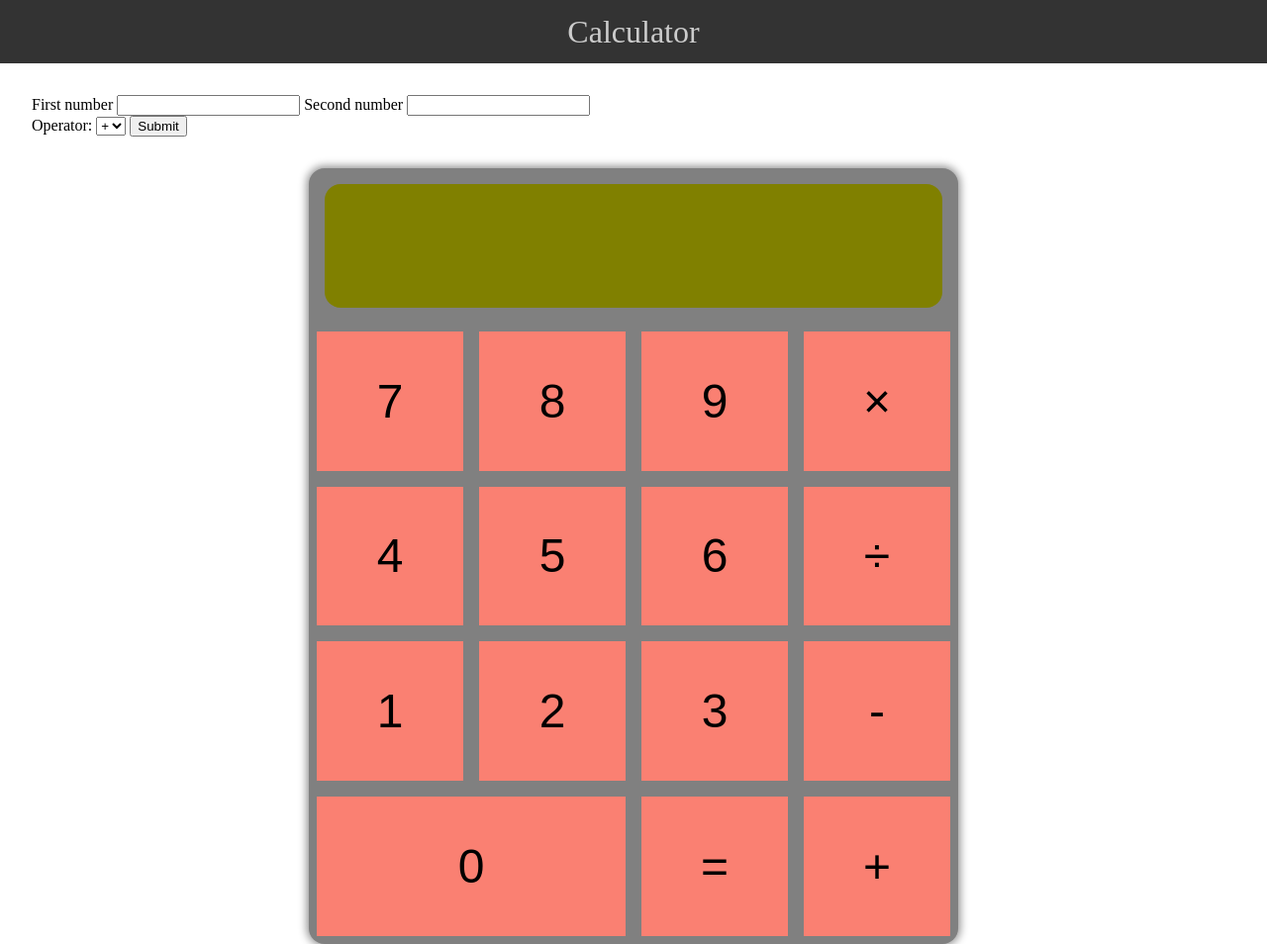
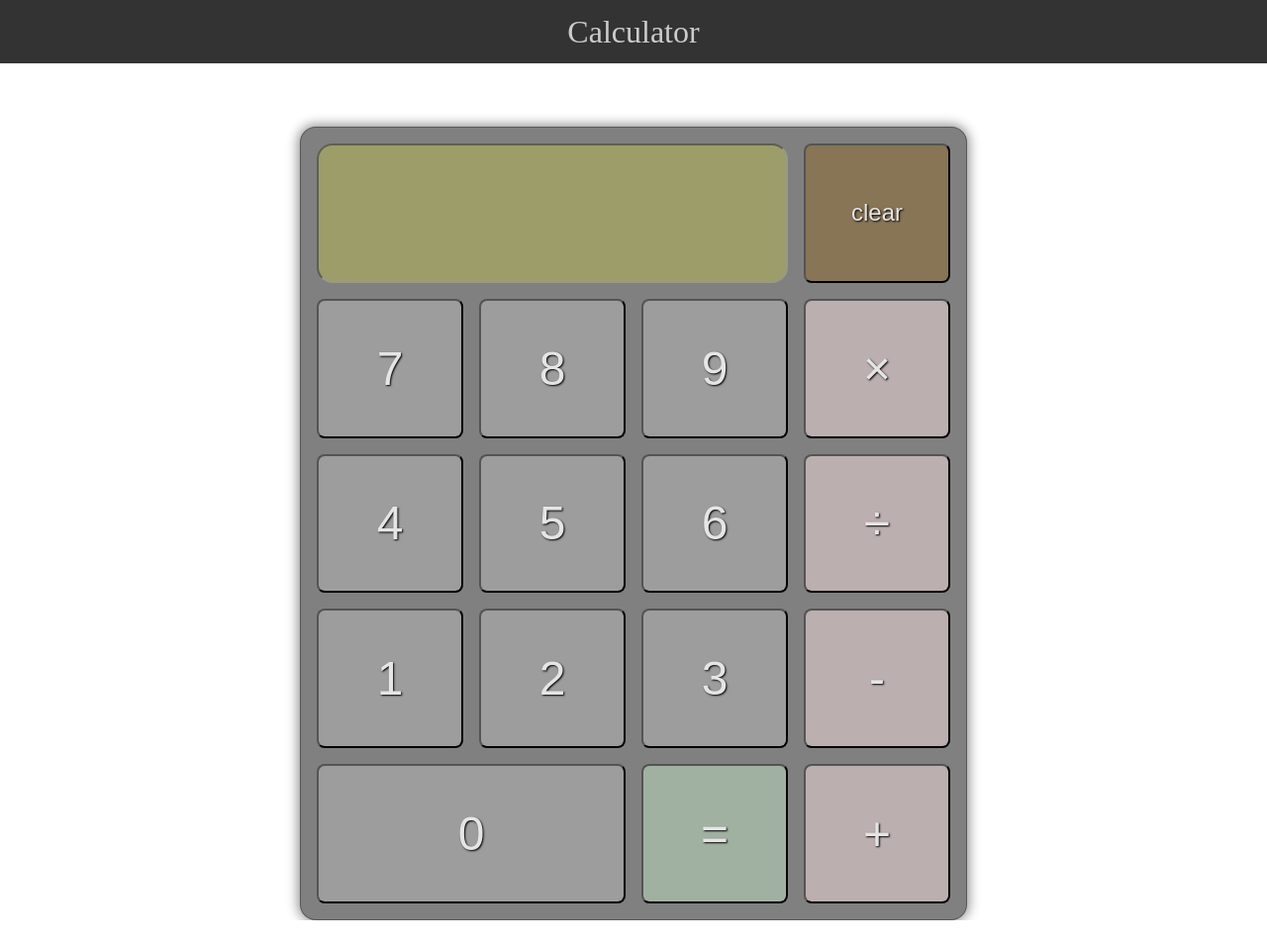
Before and after one commit to Nick-Guzy/Calculator, a plain HTML site: page index.html in a window 1280 px wide. Shown: the whole page at 99% size. After the commit the page ends 930 px from the top, so only its background shows below. Drawn offline with Linux system fonts and the light colour scheme.

Commit message:
Add calculator functionality
Co-authored-by: Mike Donovan <mike@mikedonovan.dev>

```diff
--- a/css/styles.css
+++ b/css/styles.css
@@ -11,6 +11,7 @@ header {
   display: flex;
   align-items: center;
   justify-content: center;
+  margin-bottom: 4rem;
 }
 
 form {
@@ -27,8 +28,9 @@ main {
   width: 50vw;
   height: 60vw;
   border-radius: 1rem;
-  box-shadow: 0 0 8px 2px rgba(0, 0, 0, 0.447);
-  padding: 0.5rem;
+  border: 1px solid rgba(0, 0, 0, 0.318);
+  box-shadow: 0 0 12px 2px rgba(0, 0, 0, 0.447);
+  padding: 1rem;
 }
 
 #button-grid {
@@ -41,22 +43,42 @@ main {
 }
 
 .calculator-button {
-  background-color: salmon;
+  background-color: rgb(157, 157, 157);
+  color: rgb(229, 229, 229);
+  text-shadow: 1px 1px 2px black;
   font-size: 3rem;
   font-family: sans-serif;
   display: flex;
   align-items: center;
   justify-content: center;
+  border-radius: 0.5rem;
 }
-
+.calculator-button.operator {
+  background-color: rgb(188, 175, 175);
+}
+#equals-button {
+  background-color: rgb(161, 177, 161);
+}
 #zero-button {
   grid-column-start: 1;
   grid-column-end: 3;
 }
+#clear-button {
+  font-size: 1.5rem;
+  background-color: rgb(135, 117, 85);
+}
 #calculator-display {
   grid-column-start: 1;
-  grid-column-end: 5;
-  background-color: olive;
+  grid-column-end: 4;
+  background-color: rgb(157, 157, 105);
   border-radius: 1rem;
-  margin: 0.5rem;
+  display: flex;
+  align-items: center;
+  justify-content: flex-end;
+  padding-right: 1rem;
+  font-size: 4rem;
+  font-family: 'Orbitron', sans-serif;
+  color: rgb(216, 216, 216);
+  text-shadow: 1px 1px 2px black;
+  border: 2px inset rgba(152, 152, 152, 0.693);
 }
--- a/index.html
+++ b/index.html
@@ -4,13 +4,16 @@
     <meta charset="UTF-8">
     <meta http-equiv="X-UA-Compatible" content="IE=edge">
     <meta name="viewport" content="width=device-width, initial-scale=1.0">
+    <link rel="preconnect" href="https://fonts.googleapis.com">
+    <link rel="preconnect" href="https://fonts.gstatic.com" crossorigin>
+    <link href="https://fonts.googleapis.com/css2?family=Orbitron:wght@700&display=swap" rel="stylesheet">
     <link rel="stylesheet" href="css/styles.css" type="text/css">
     <script src="js/scripts.js"></script>
     <title>Calculator</title>
 </head>
 <body>
     <header>Calculator</header>
-    <form>
+    <!-- <form>
         <label for="number1">First number</label>
         <input type="number" id="number1" name="number1">
         <label for="number2">Second number</label>
@@ -23,26 +26,27 @@
             <option>÷</option>
         </select>
         <button type="submit" id="submit-button">Submit</button>
-    </form>
+    </form> -->
     <main>
         <div id="calculator">
             <div id="button-grid">
                 <div id="calculator-display"></div>
-                <div class="calculator-button">7</div>
-                <div class="calculator-button">8</div>
-                <div class="calculator-button">9</div>
-                <div class="calculator-button">×</div>
-                <div class="calculator-button">4</div>
-                <div class="calculator-button">5</div>
-                <div class="calculator-button">6</div>
-                <div class="calculator-button">÷</div>
-                <div class="calculator-button">1</div>
-                <div class="calculator-button">2</div>
-                <div class="calculator-button">3</div>
-                <div class="calculator-button">-</div>
-                <div id="zero-button" class="calculator-button">0</div>
-                <div class="calculator-button">=</div>
-                <div class="calculator-button">+</div>
+                <button id="clear-button" class="calculator-button">clear</button>
+                <button class="calculator-button">7</button>
+                <button class="calculator-button">8</button>
+                <button class="calculator-button">9</button>
+                <button class="calculator-button operator">×</button>
+                <button class="calculator-button">4</button>
+                <button class="calculator-button">5</button>
+                <button class="calculator-button">6</button>
+                <button class="calculator-button operator">÷</button>
+                <button class="calculator-button">1</button>
+                <button class="calculator-button">2</button>
+                <button class="calculator-button">3</button>
+                <button class="calculator-button operator">-</button>
+                <button id="zero-button" class="calculator-button">0</button>
+                <button id="equals-button" class="calculator-button">=</button>
+                <button class="calculator-button operator">+</button>
             </div>
 
         </div>
--- a/js/scripts.js
+++ b/js/scripts.js
@@ -1,13 +1,55 @@
+const operations = {
+  currentNumber: undefined,
+  operator: undefined,
+  total: 0
+}
+
+function resetOperations() {
+  operations.currentNumber = undefined;
+  operations.operator = undefined;
+  operations.total = undefined;
+}
+
 // UI logic
 
 window.onload = function(){
-  document.querySelector("form").onsubmit=function(e){
-    e.preventDefault()
-    let firstNumber = parseInt(document.getElementById("number1").value);
-    let secondNumber = parseInt(document.getElementById("number2").value);
-    let operator = document.getElementById("operator-select").value;
-    calculate(firstNumber, secondNumber, operator);
-  }
+  // document.querySelector("form").onsubmit=function(e){
+  //   e.preventDefault()
+  //   let firstNumber = parseInt(document.getElementById("number1").value);
+  //   let secondNumber = parseInt(document.getElementById("number2").value);
+  //   let operator = document.getElementById("operator-select").value;
+  //   calculate(firstNumber, secondNumber, operator);
+  // }
+
+  let allButtons = document.getElementsByClassName('calculator-button');
+
+  Array.from(allButtons).forEach(function(button) {
+    button.onclick = function(e) {
+      let buttonLabel = e.target.innerHTML;
+      if (e.target.id === 'clear-button') {
+        document.getElementById('calculator-display').innerText = "";
+        resetOperations();
+      } else if (e.target.classList.contains('operator')) {
+        document.getElementById('calculator-display').innerText = "";
+        operations.operator = buttonLabel;
+        if (!operations.total) {
+          operations.total = operations.currentNumber;
+          operations.currentNumber = undefined;
+        }
+      } else if (e.target.id === "equals-button") {
+        if (operations.currentNumber && operations.operator && operations.total) {
+          let result = calculate(operations.total, operations.currentNumber, operations.operator);
+          document.getElementById('calculator-display').innerText = result;
+          operations.total = result;
+        }
+      } else {
+        document.getElementById('calculator-display').innerText += buttonLabel;
+        operations.currentNumber = parseInt(document.getElementById('calculator-display').innerText);
+
+      }
+      console.table(operations);
+    }
+  });
 }
 
 // Business logic
```
